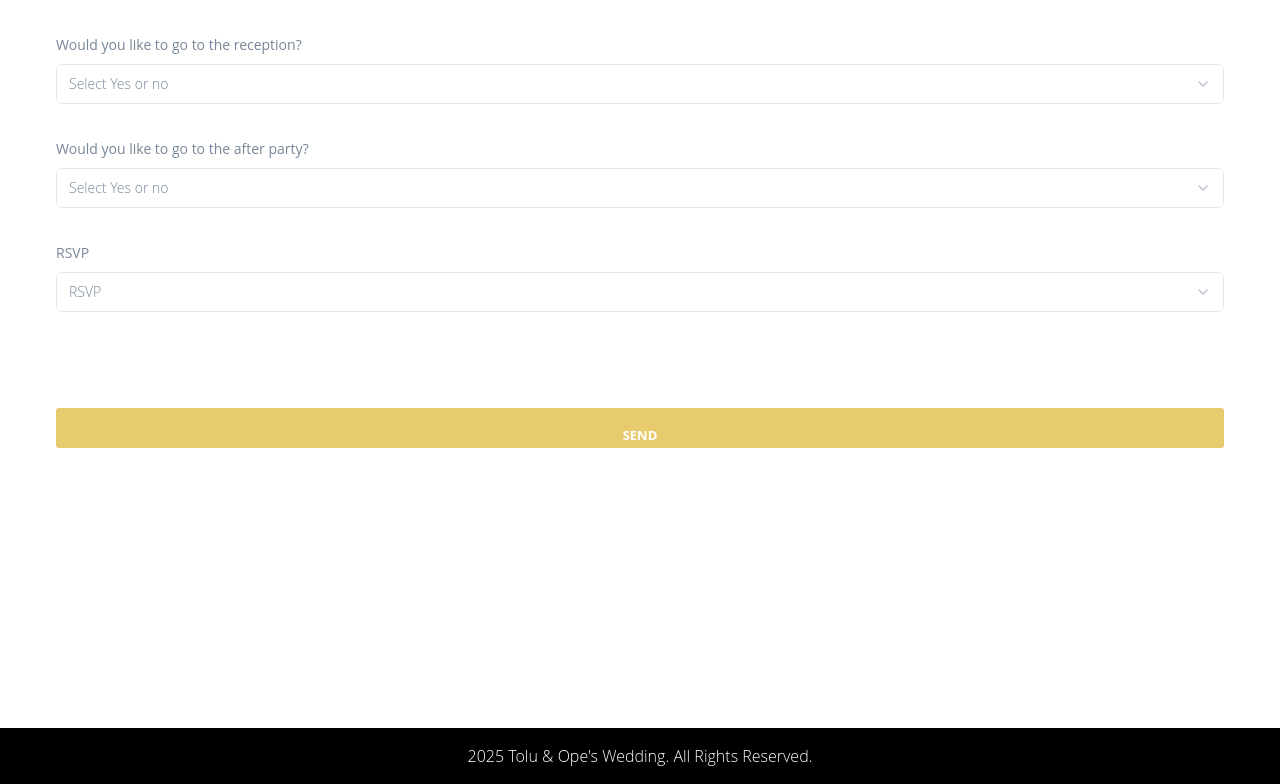
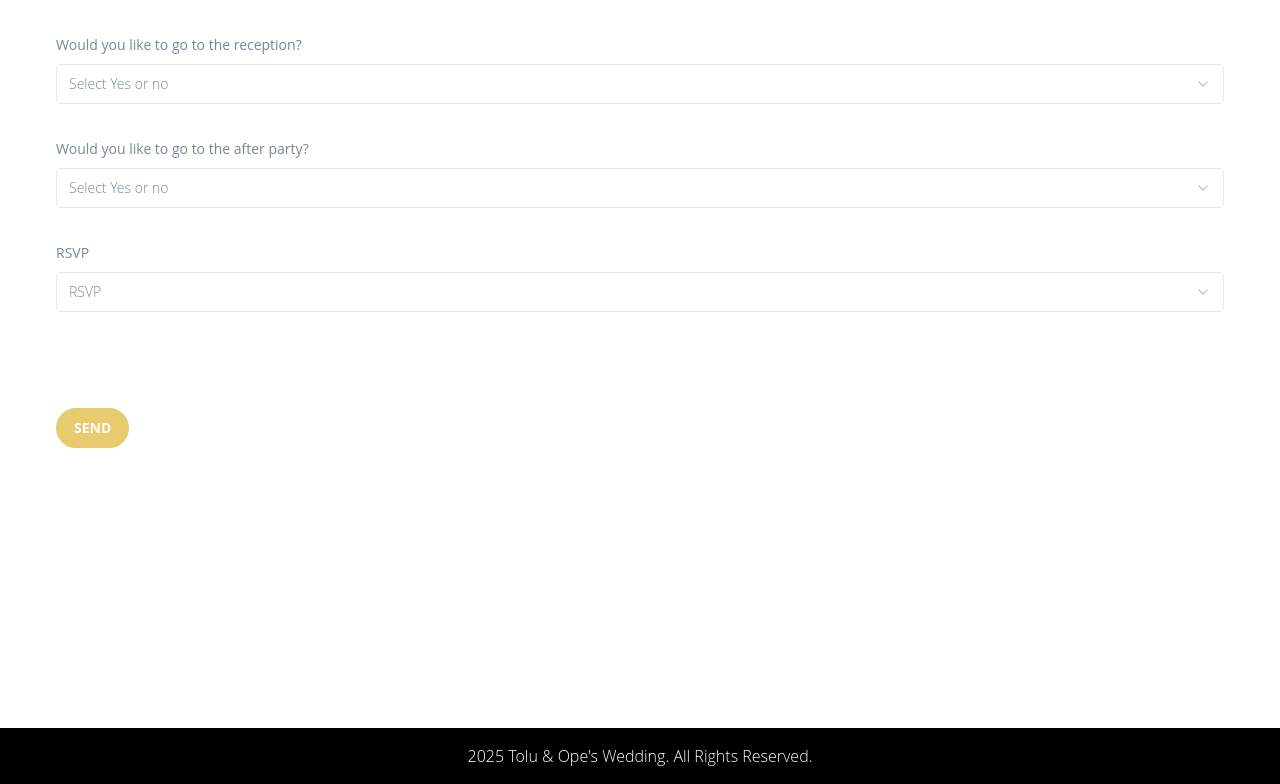
Before and after one commit to Femlol1/wedding, a Next.js app: page /rsvp in a window 1280 px wide. Shown: the part 1414-2198 px from the top of the page. Built offline with nearby package versions, Linux system fonts and the light colour scheme.

Commit message:
updating button

```diff
--- a/app/(root)/home/page.tsx
+++ b/app/(root)/home/page.tsx
@@ -36,7 +36,7 @@ const HomePage: React.FC = () => {
             We’ve created this website as a helpful resource for all of the need-to-know details.
             <br />
             <br />
-            <strong>Tolu and Ope Forever <br /><a>#TOforever</a></strong>
+            <strong>Tolu and Ope Forever <br /><a><Link href={"https://www.instagram.com/explore/tags/TOFOREVER/"}>#TOforever</Link></a></strong>
           </p>
           <Link href="/rsvp">
             <Button className="text-white btn-fill font-bold py-2 px-4 rounded-full transition duration-200">
--- a/components/shared/RSVPForm.tsx
+++ b/components/shared/RSVPForm.tsx
@@ -371,9 +371,9 @@ export function RSVPForm() {
                         )}
                     />
                      <Toaster />
-                    <Button className=" btn-fill font-bold py-2 px-4 rounded block mx-auto justify-center rsvp-btn" type="submit"
+                     <Button className="text-white btn-fill font-bold py-2 px-4 rounded-full transition duration-200 align-middle" type="submit"
                             >Send</Button>
-
+                           {/* <Button className=" btn-fill font-bold py-2 px-4 rounded block mx-auto justify-center rsvp-btn" type="submit"  */}
                 </form>
             </Form>
         </div>
```
